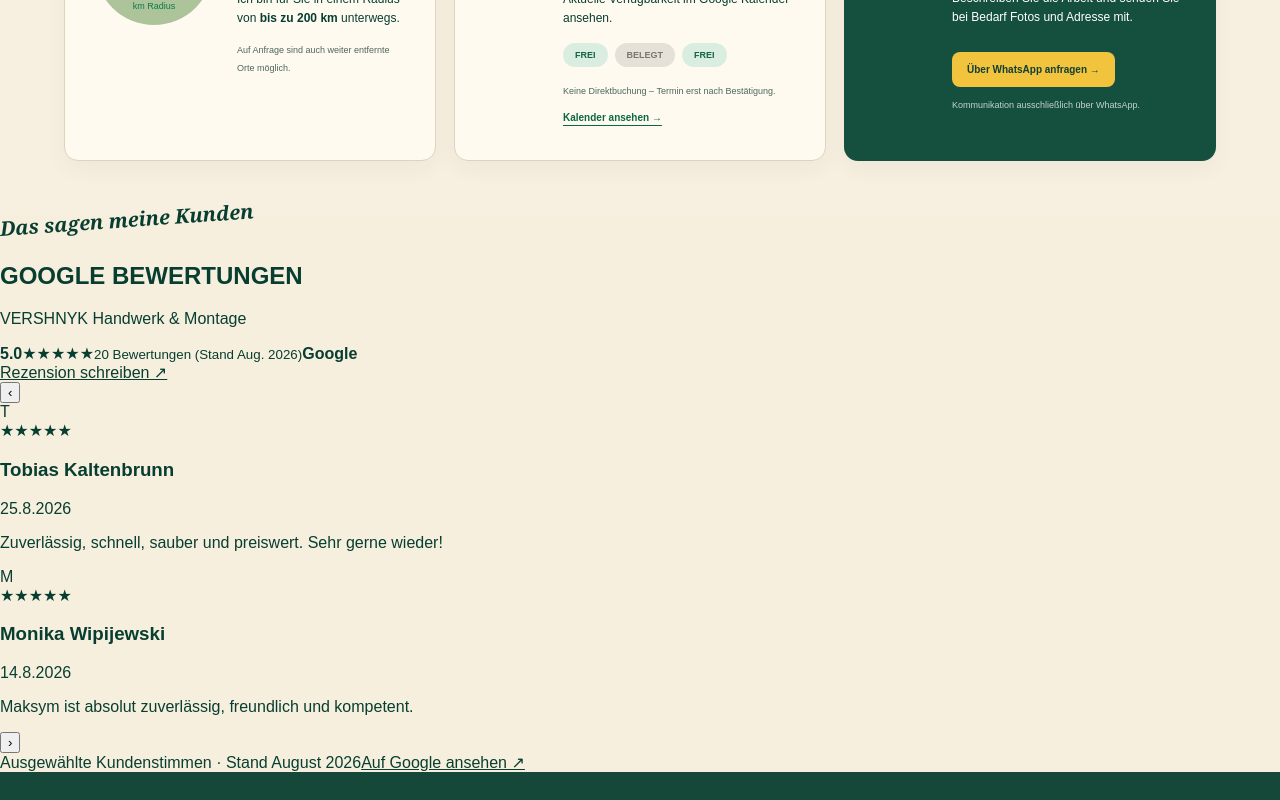
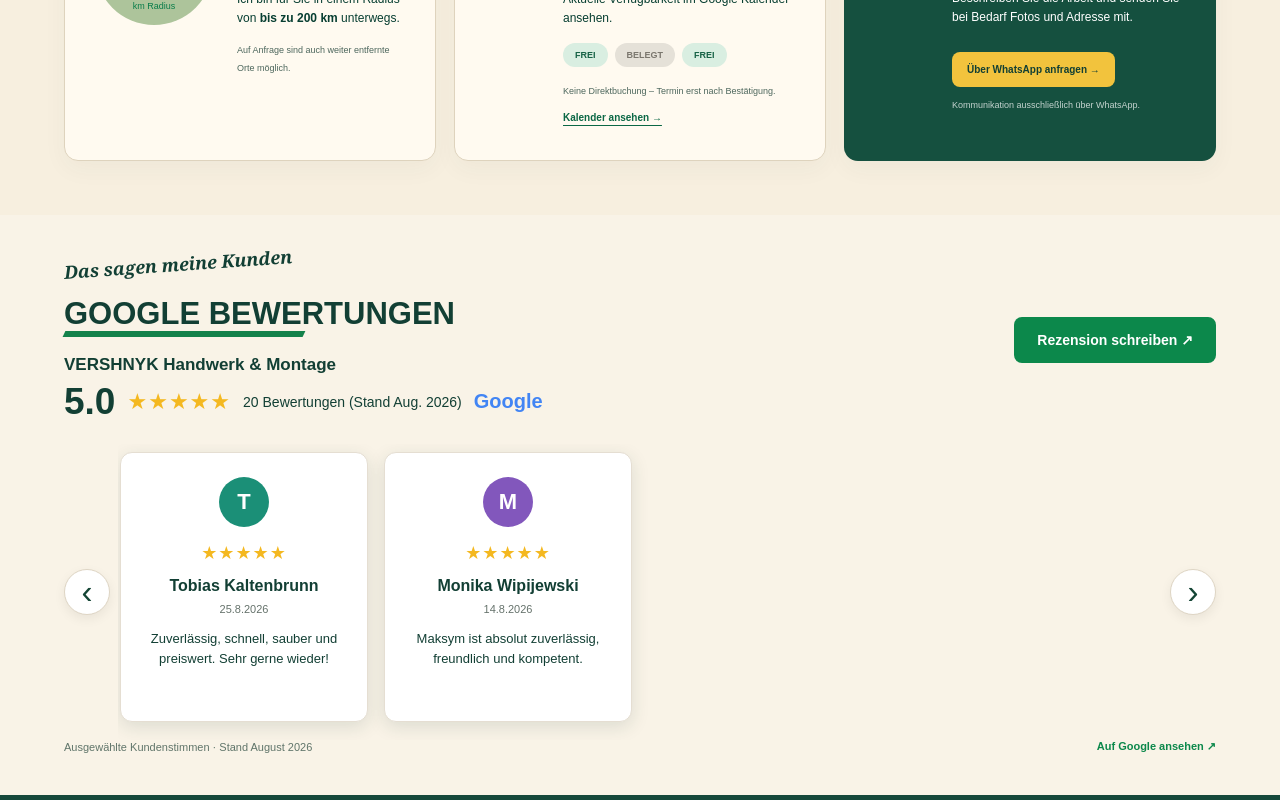
Before and after one commit to ch-ua/vershnyk-com, a Next.js app: page / in a window 1280 px wide. Shown: the part 1560-2360 px from the top of the page. Built offline with nearby package versions, Linux system fonts and the light colour scheme; no server answers.

Commit message:
Style reviews as prominent horizontal Google testimonial carousel

```diff
--- a/src/app/globals.css
+++ b/src/app/globals.css
@@ -150,3 +150,32 @@
 .reviews .reviewLink{display:inline-block;align-self:flex-start;padding:10px 13px;background:#0b874a;color:#fff;border-radius:7px;text-decoration:none;font-size:10px;font-weight:800;line-height:1.3}
 .reviews .reviewLink:hover{background:#075e36}
 @media(max-width:800px){.reviews{grid-template-columns:1fr 1fr}.reviews article{min-height:155px}.reviews article h3{font-size:14px}.reviews article p{font-size:10px}.reviews .reviewLink{font-size:9px;padding:10px}}
+
+/* Google Reviews: reference carousel, branded to VERSHNYK */
+.googleReviews{background:#f9f3e7;padding:45px 5% 42px;color:#123f34}
+.googleReviewsHead{display:flex;align-items:center;justify-content:space-between;gap:24px;margin-bottom:24px}
+.googleReviewsHead .hand{font-size:18px;margin-bottom:13px}
+.googleReviewsHead h2{font-size:31px;line-height:1.1;margin:0 0 18px;font-weight:900}
+.googleReviewsHead h2:after{content:"";display:block;width:240px;height:6px;background:#14824b;transform:skew(-25deg)}
+.googleReviewsHead p:not(.hand){font-size:17px;font-weight:700;margin:0 0 8px}
+.googleRating{display:flex;align-items:center;gap:12px;flex-wrap:wrap}
+.googleRating strong{font-size:37px;line-height:1}
+.googleRating span,.googleStars{color:#f4b820;letter-spacing:1px;font-size:22px}
+.googleRating small{font-size:14px}
+.googleRating b{font-size:20px;font-weight:600;color:#4285f4}
+.googleWrite{background:#0c884b;color:#fff;padding:15px 23px;border-radius:8px;font-size:14px;font-weight:800;text-decoration:none;white-space:nowrap}
+.googleCarousel{display:flex;align-items:center;gap:8px}
+.googleCarousel>button{border:1px solid #ded5c4;background:#fff;color:#144535;border-radius:50%;height:46px;width:46px;flex:none;font-size:33px;cursor:pointer;box-shadow:0 4px 12px #0001}
+.googleRail{display:flex;gap:16px;overflow-x:auto;scroll-snap-type:x mandatory;scrollbar-width:none;flex:1;padding:8px 2px 18px}
+.googleRail::-webkit-scrollbar{display:none}
+.googleReview{flex:0 0 calc((100% - 48px)/4);min-width:225px;min-height:270px;scroll-snap-align:start;background:#fff;border:1px solid #e5ded2;border-radius:12px;box-shadow:0 5px 18px #173f3420;padding:24px 18px;display:flex;flex-direction:column;align-items:center;text-align:center}
+.googleAvatar{width:50px;height:50px;border-radius:50%;background:#1b8f77;color:#fff;display:grid;place-items:center;font-size:22px;font-weight:800;margin-bottom:15px}
+.googleReview:nth-child(3n+2) .googleAvatar{background:#8257bc}.googleReview:nth-child(3n+3) .googleAvatar{background:#ec6432}
+.googleStars{font-size:18px;margin-bottom:12px}
+.googleReview h3{font-size:16px;line-height:1.2;margin:0 0 7px}
+.googleReview time{font-size:11px;color:#65726b;margin-bottom:14px}
+.googleReview p{font-size:13px;line-height:1.55;margin:0 0 15px;overflow-wrap:anywhere}
+.googleReview a{margin-top:auto;font-size:12px;color:#0c884b;font-weight:800;text-decoration:none}
+.googleReviewsFoot{display:flex;justify-content:space-between;align-items:center;gap:16px;font-size:11px;color:#60756a}
+.googleReviewsFoot a{color:#0c884b;font-weight:800;text-decoration:none}
+@media(max-width:800px){.googleReviews{padding:36px 4%}.googleReviewsHead{align-items:flex-start;flex-direction:column;gap:16px}.googleReviewsHead h2{font-size:26px}.googleReviewsHead p:not(.hand){font-size:14px}.googleRating strong{font-size:30px}.googleRating span{font-size:19px}.googleRating small{font-size:11px}.googleWrite{padding:12px 18px;font-size:12px}.googleReview{flex-basis:76%;min-width:240px;min-height:260px}.googleCarousel{gap:4px}.googleCarousel>button{width:29px;height:36px;font-size:26px}.googleReviewsFoot{font-size:10px;flex-wrap:wrap}}
```
